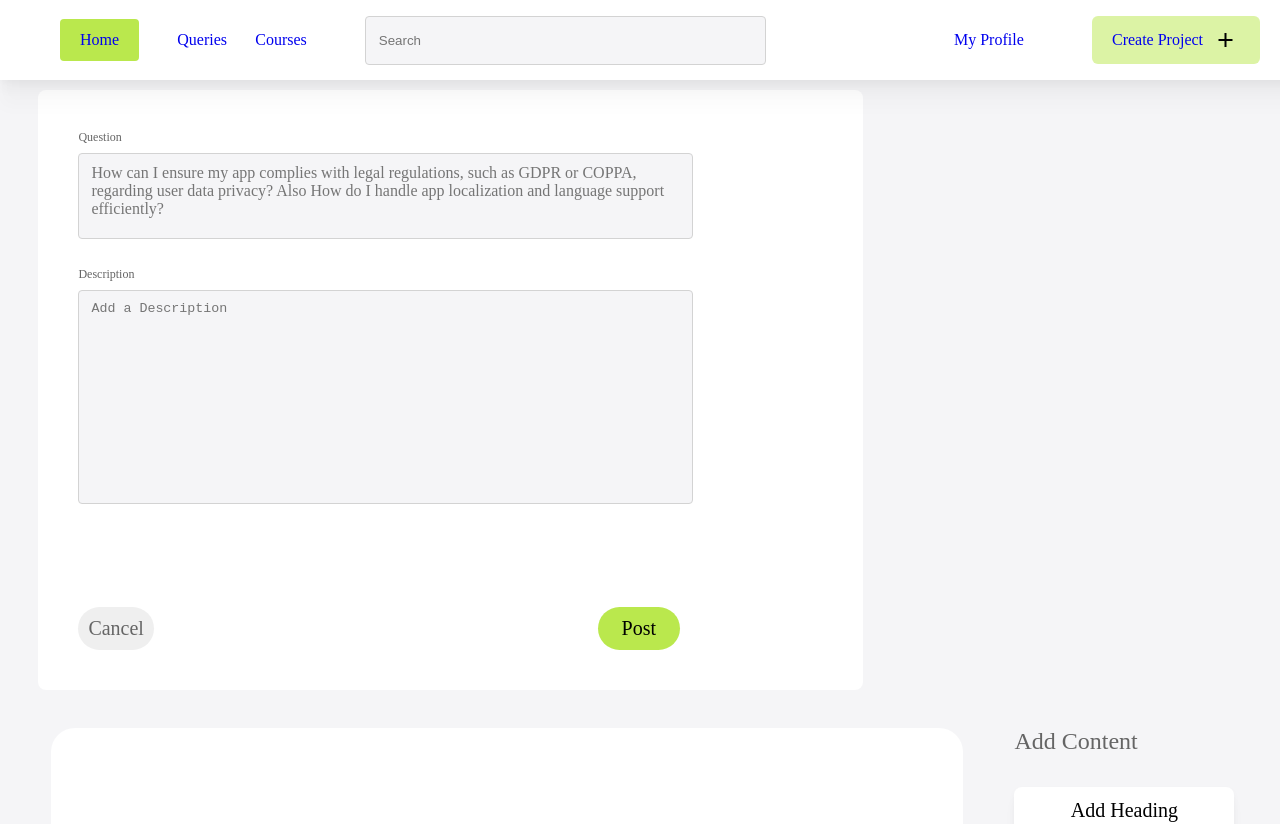
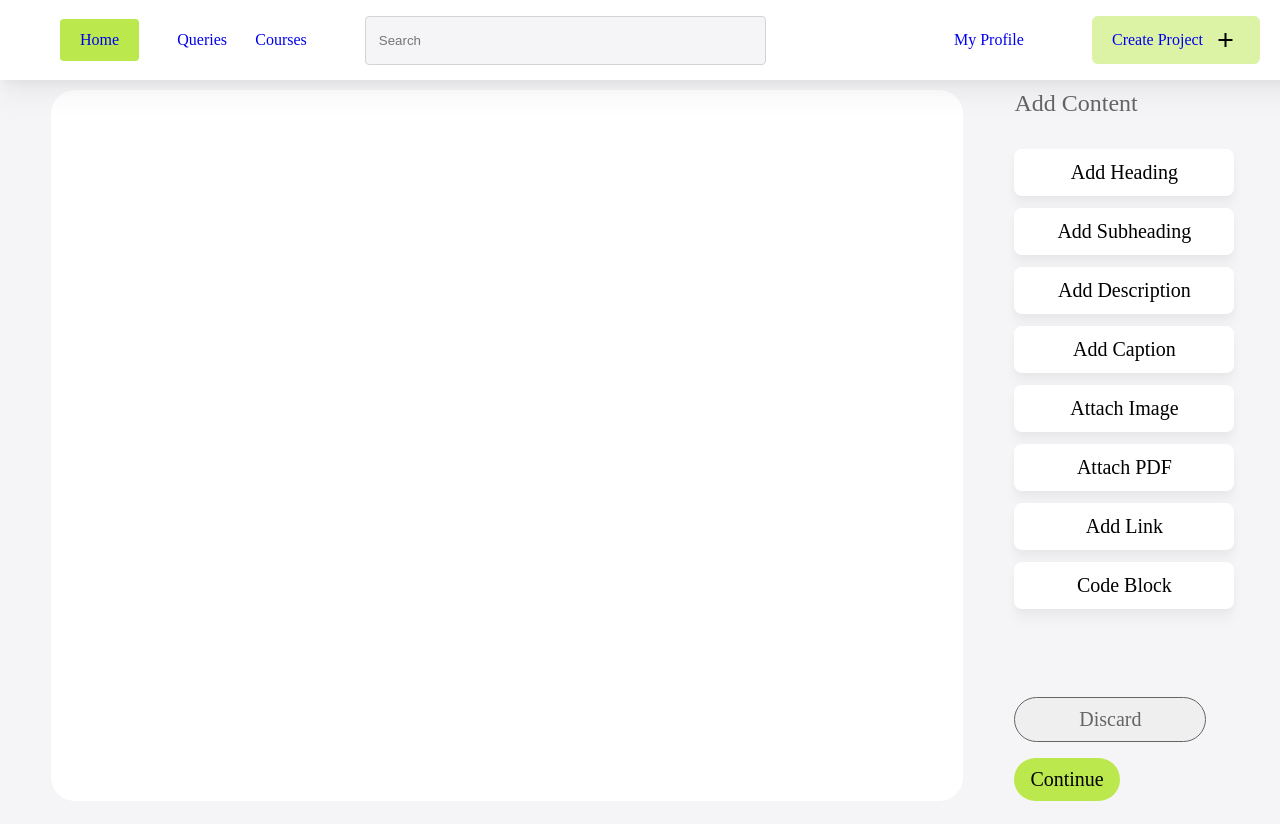
Before and after one commit to vaikshaman/campus-collab, a React (Create React App) app in the folder frontend/: page /Project in a window 1280 px wide. Shown: the top 824 px of the page. Built offline with nearby package versions, Linux system fonts and the light colour scheme; what @azure/msal-react would draw is missing.

Commit message:
All done

```diff
--- a/frontend/src/App.js
+++ b/frontend/src/App.js
@@ -11,17 +11,6 @@ import AskQuery from './components/pages/Query/AskQuery';
 function App() {
   return (
     <div className="App">
-      {/* <Profile/> */}
-      {/* <AzureAuth /> */}
-      {/* <Home/> */}
-      {/* <Footer/> */}
-      {/* <EditProfile /> */}
-      {/* <Project/> */}
-      {/* <Profile/> */}
-      {/* <Navbar/> */}
-      {/* <AppRoutes/> */}
-      <AskQuery/>
-
       <AppRoutes/>
     </div>
   );
--- a/frontend/src/AppRoutes.js
+++ b/frontend/src/AppRoutes.js
@@ -6,6 +6,7 @@ import Project from './components/pages/Project/Project';
 import Infobar from './components/pages/Home/Infobar';
 import About from './components/pages/AboutUs/About';
 import Profile from './components/pages/Profile/Profile';
+import AskQuery from './components/pages/Query/AskQuery';
 
 const AppRoutes = () => {
     return (
@@ -14,7 +15,7 @@ const AppRoutes = () => {
                 <Route path="/" element={<About />} />
                 <Route path="/Login" element={<Login />} />
                 <Route path="/Profile" element={<Profile />} />
-
+                <Route path="/Askquery" element={<AskQuery/>}/>
                 <Route path="/EditProfile" element={<EditProfile />} />
                 <Route path="/Project" element={<Project />} />
                 <Route path="/Infobar" element={<Infobar />} />
--- a/frontend/src/components/pages/Community/CommunityPosts.js
+++ b/frontend/src/components/pages/Community/CommunityPosts.js
@@ -47,4 +47,4 @@ function CommunityPosts() {
   )
 }
 
-export default CommunityPosts
+export default CommunityPosts;
```
